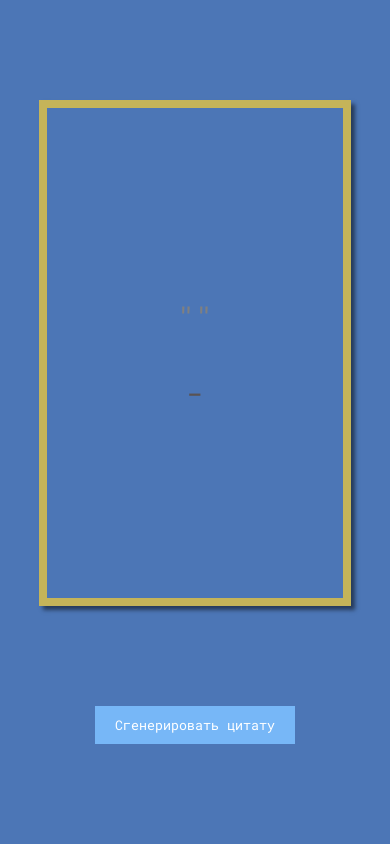
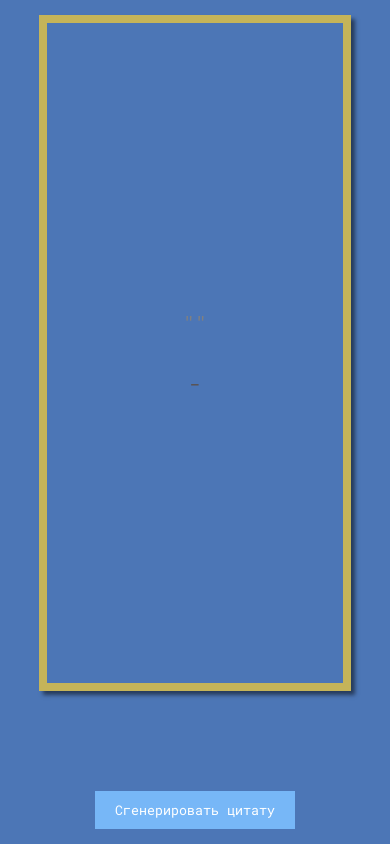
Before and after one commit to shamrr/random-quotes, a plain HTML site: page index.html in a window 390 px wide. Drawn offline with Linux system fonts and the light colour scheme.

Commit message:
feat: add adaptive

```diff
--- a/style.css
+++ b/style.css
@@ -68,7 +68,6 @@ h1,h2,h3,h4,h5,h6{font-size:inherit;font-weight: 400;}
     font-size: 30px;
     color: gray;
     text-align:justify;
-    line-height: 40px;
 }
 
 .author{
@@ -96,3 +95,16 @@ h1,h2,h3,h4,h5,h6{font-size:inherit;font-weight: 400;}
 .btn:hover{
     background-color: rgba(0, 128, 255, 1);
 }
+
+@media (max-width: 768px){
+    .quotes{
+        height: 80%;
+    }
+    .quote{
+        max-width: 70%;
+        font-size: 20px;
+    }
+    .author{
+        font-size: 20px;
+    }
+}
```
